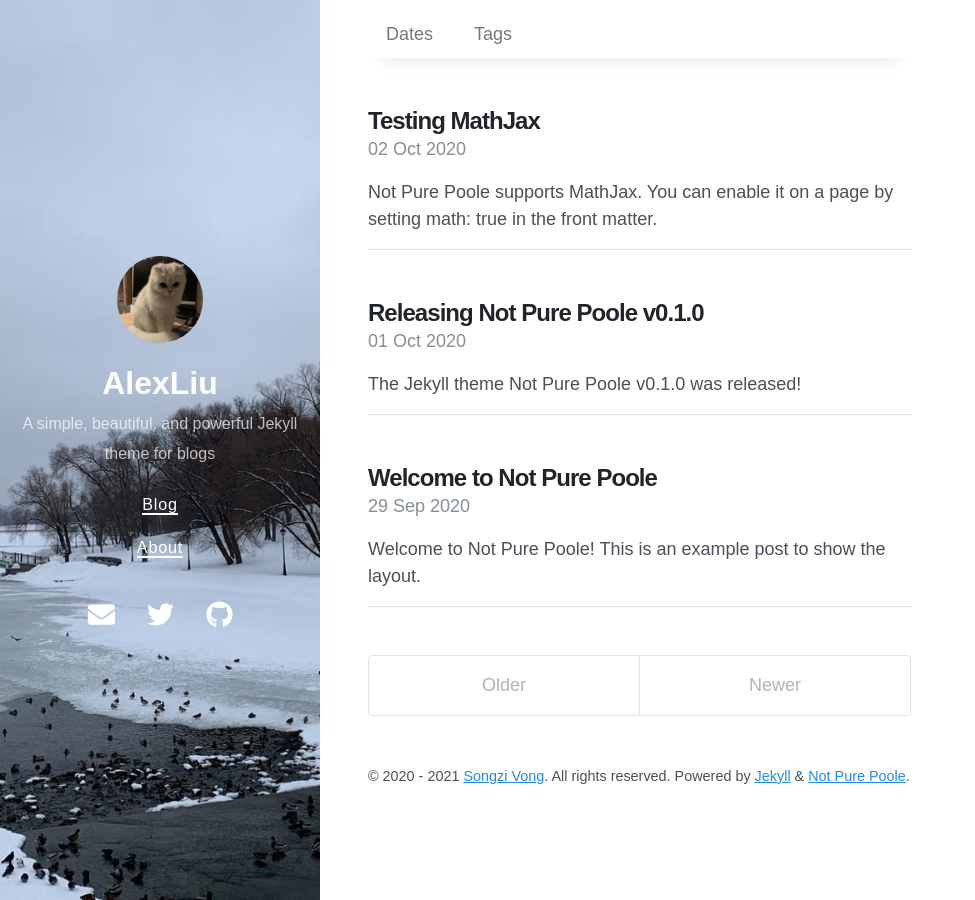
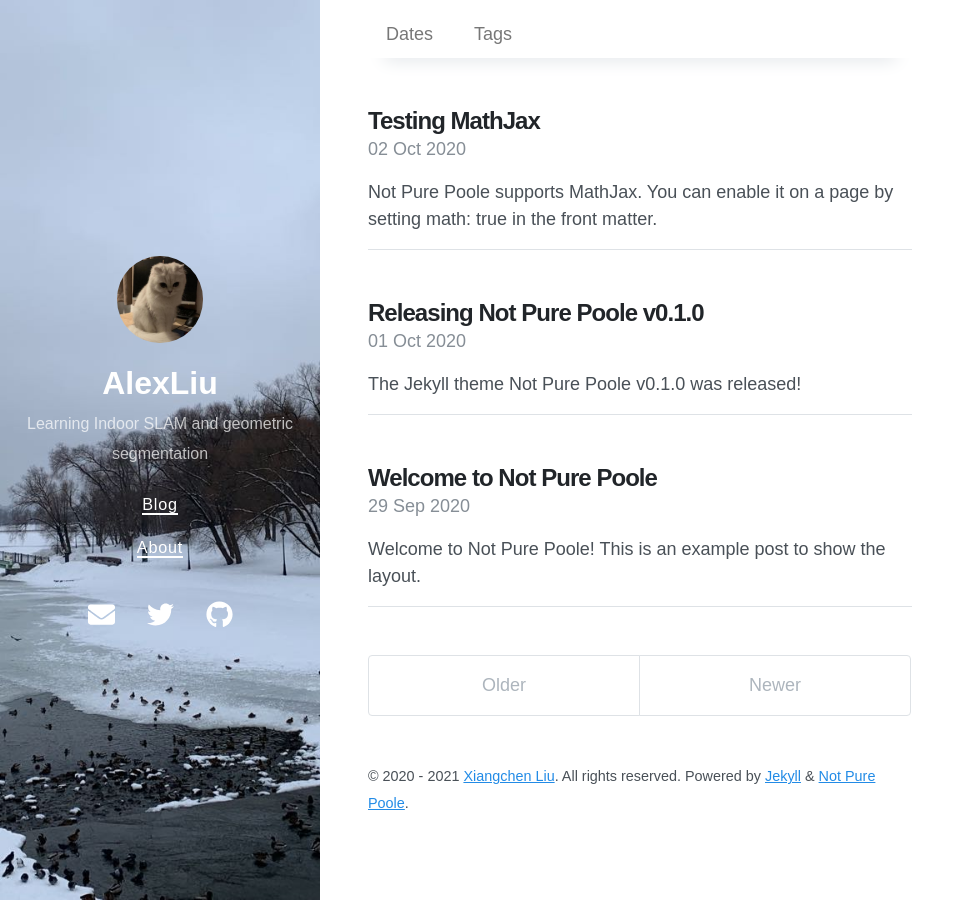
Before and after one commit to LeonGoretzkatju/LeonGoretzkatju.github.io, a Jekyll site: the page built from index.html, in a window 1280 px wide. Shown: the whole page, without its empty margins (0-975 px from the left). Built offline with Jekyll 4.4.1, drawn with Linux system fonts in a browser that asks for light colours; nearby versions of some CDN libraries; the list of posts is cut into pages by our own code.

Commit message:
Update _config.yml

```diff
--- a/_config.yml
+++ b/_config.yml
@@ -1,7 +1,7 @@
 # Setup
 title: AlexLiu
-description: A simple, beautiful, and powerful Jekyll theme for blogs
-url: https://vszhub.github.io
+description: Learning Indoor SLAM and geometric segmentation
+url: https://leongoretzkatju.github.io/
 avatar: /avatar.jpeg
 paginate: 5
 permalink: pretty
@@ -54,6 +54,6 @@ sass:
 
 # Specify the author for blog posts
 author:
-  name: Songzi Vong
-  url: https://github.com/vszhub/
-  email: vszhub@gmail.com
+  name: Xiangchen Liu
+  url: https://github.com/LeonGoretzkatju
+  email: Lxctdjy@tju.edu.cn
```
